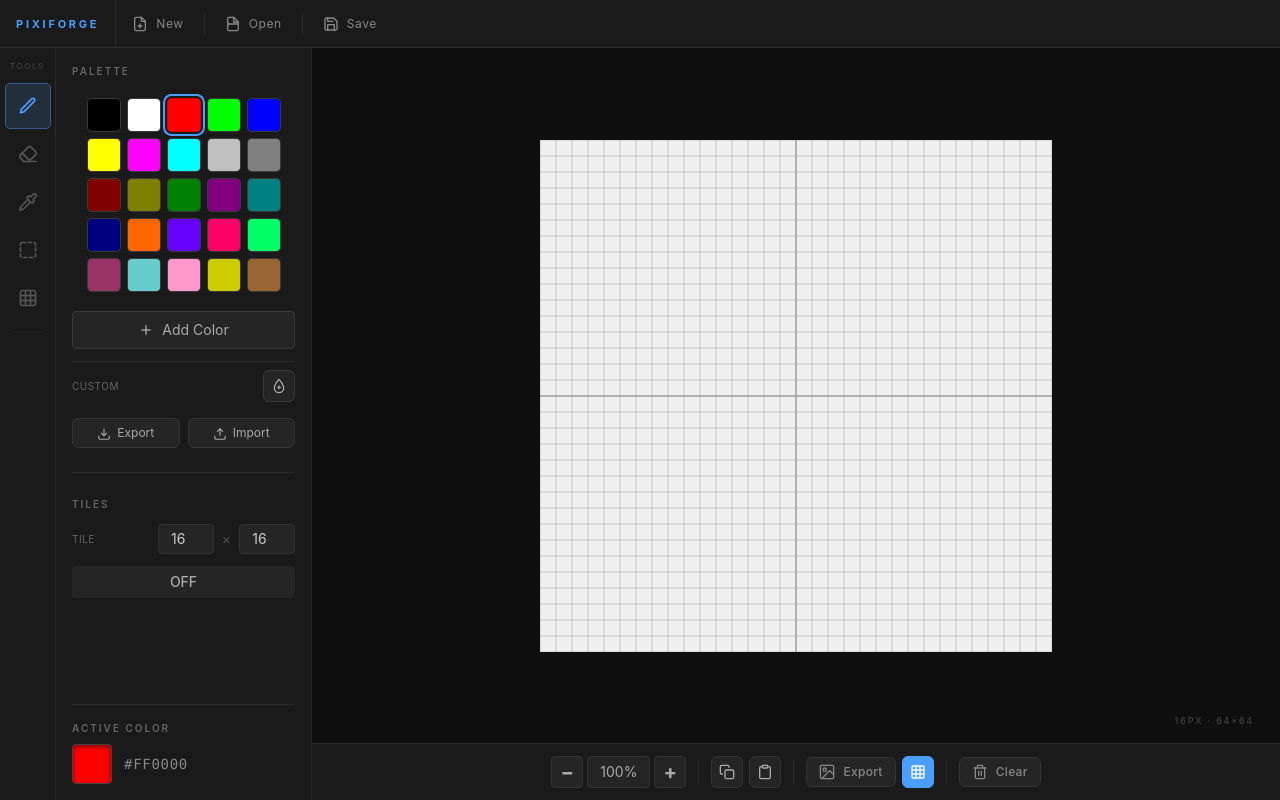
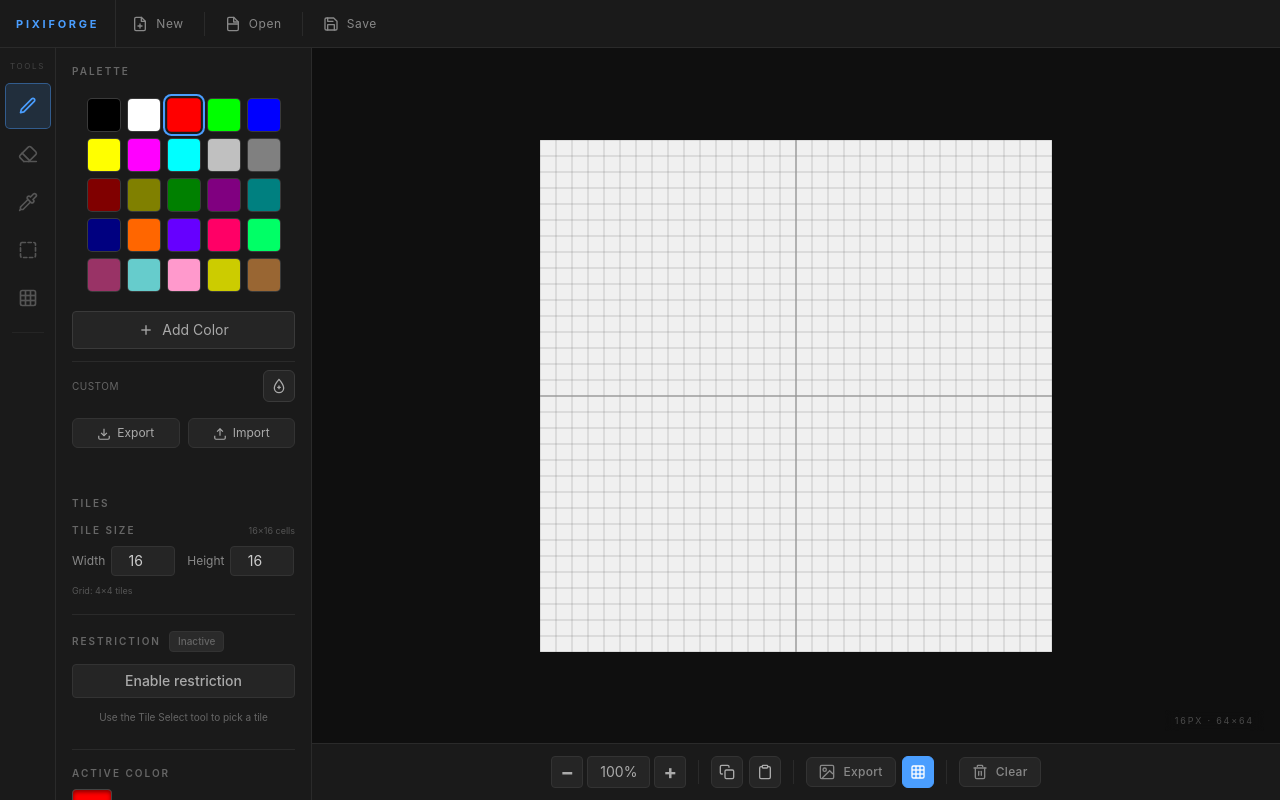
Before and after one commit to epitexam/pixiforge, a React (Vite) app: page / in a window 1280 px wide. Built offline with nearby package versions, Linux system fonts and the light colour scheme.

Commit message:
style(TileControls): enhance layout and accessibility of tile controls; improve tile mode indicator in Canvas

```diff
--- a/src/components/molecules/TileControls.tsx
+++ b/src/components/molecules/TileControls.tsx
@@ -22,50 +22,107 @@ export const TileControls: React.FC = () => {
         setTileMode(!tileModeEnabled);
     };
 
+    const cols = Math.ceil(64 / tileWidth);
+    const rows = Math.ceil(64 / tileHeight);
+
     return (
-        <div className="flex flex-col gap-3">
+        <div className="flex flex-col gap-4">
+
+            <div className="flex flex-col gap-2">
+                <div className="flex items-center justify-between">
+                    <span className="text-[10px] font-semibold tracking-[0.2em] text-[#666] uppercase">
+                        Tile size
+                    </span>
+                    <span className="text-[9px] text-[#555]">
+                        {tileWidth}×{tileHeight} cells
+                    </span>
+                </div>
                 <div className="flex items-center gap-3">
-                <span className="text-[10px] text-[#666] uppercase tracking-wider">Tile</span>
-                <div className="flex items-center gap-2 ml-auto">
+                    <div className="flex items-center gap-1.5">
+                        <label className="text-xs text-[#888]">Width</label>
                         <input
                             type="number"
                             value={tileWidth}
                             onChange={handleWidthChange}
-                        className="w-14 bg-[#252525] border border-[#333] rounded px-2 py-1 text-center text-[#ccc] text-sm"
+                            className="w-16 bg-[#252525] border border-[#333] rounded px-2 py-1 text-center text-[#ccc] text-sm focus:border-[#4a9eff] outline-none transition-colors"
                             min={1}
                             max={256}
                             step={1}
-                        aria-label="Tile width"
+                            aria-label="Tile width in cells"
                         />
-                    <span className="text-[#555] text-sm">×</span>
+                    </div>
+                    <div className="flex items-center gap-1.5">
+                        <label className="text-xs text-[#888]">Height</label>
                         <input
                             type="number"
                             value={tileHeight}
                             onChange={handleHeightChange}
-                        className="w-14 bg-[#252525] border border-[#333] rounded px-2 py-1 text-center text-[#ccc] text-sm"
+                            className="w-16 bg-[#252525] border border-[#333] rounded px-2 py-1 text-center text-[#ccc] text-sm focus:border-[#4a9eff] outline-none transition-colors"
                             min={1}
                             max={256}
                             step={1}
-                        aria-label="Tile height"
+                            aria-label="Tile height in cells"
                         />
                     </div>
                 </div>
+                <div className="text-[9px] text-[#555]">
+                    Grid: {cols}×{rows} tiles
+                </div>
+            </div>
+
+            <div className="w-full h-px bg-[#2a2a2a]" />
+
+            <div className="flex flex-col gap-3">
                 <div className="flex items-center gap-3">
+                    <div className="flex-1 flex items-center gap-2">
+                        <span className="text-[10px] font-semibold tracking-[0.2em] text-[#666] uppercase">
+                            Restriction
+                        </span>
+                        <span
+                            className={`text-[10px] font-medium px-2 py-0.5 rounded ${tileModeEnabled
+                                ? 'bg-[#4a9eff]/20 text-[#4a9eff] border border-[#4a9eff]/40'
+                                : 'bg-[#2a2a2a] text-[#666] border border-[#333]'
+                                }`}
+                        >
+                            {tileModeEnabled ? 'Active' : 'Inactive'}
+                        </span>
+                    </div>
+                    {selectedTile && (
+                        <span className="text-sm text-[#4a9eff] whitespace-nowrap">
+                            Tile ({selectedTile.col}, {selectedTile.row})
+                        </span>
+                    )}
+                </div>
+
+                <div className="flex items-center gap-2">
                     <button
                         onClick={toggleTileMode}
-                    className={`flex-1 px-3 py-1.5 rounded text-sm font-medium transition-colors ${
-                        tileModeEnabled
-                            ? 'bg-[#4a9eff] text-white'
-                            : 'bg-[#252525] text-[#aaa] hover:bg-[#333]'
+                        className={`flex-1 px-3 py-1.5 text-sm font-medium rounded transition-colors ${tileModeEnabled
+                            ? 'bg-[#4a9eff] text-white hover:bg-[#3a8eff]'
+                            : 'bg-[#252525] text-[#aaa] border border-[#333] hover:bg-[#2f2f2f] hover:border-[#4a9eff]'
                             }`}
                     >
-                    {tileModeEnabled ? 'ON' : 'OFF'}
+                        {tileModeEnabled ? 'Disable restriction' : 'Enable restriction'}
                     </button>
-                {selectedTile && (
-                    <span className="text-sm text-[#4a9eff]">
-                        ({selectedTile.col}, {selectedTile.row})
-                    </span>
+                    {tileModeEnabled && (
+                        <button
+                            onClick={() => setTileMode(false)}
+                            className="px-3 py-1.5 text-sm font-medium text-[#cf6679] hover:text-white hover:bg-[#cf6679]/20 rounded border border-[#cf6679]/30 transition-all"
+                        >
+                            Exit
+                        </button>
                     )}
+                </div>
+
+                {tileModeEnabled ? (
+                    <div className="text-[10px] text-[#4a9eff] bg-[#4a9eff]/5 rounded p-1.5 border border-[#4a9eff]/20 text-center">
+                        Drawing is restricted to the selected tile
+                    </div>
+                ) : !selectedTile ? (
+                    <div className="text-[10px] text-[#666] text-center">
+                        Use the Tile Select tool to pick a tile
+                    </div>
+                ) : null}
             </div>
         </div>
     );
--- a/src/components/organisms/Canvas.tsx
+++ b/src/components/organisms/Canvas.tsx
@@ -283,10 +283,56 @@ export const Canvas = forwardRef<CanvasHandle, CanvasProps>(
             backgroundColor: isInsideTile ? "rgba(0, 255, 255, 0.15)" : "rgba(255, 0, 0, 0.1)",
             pointerEvents: "none",
             zIndex: 10,
+            transition: "background-color 0.15s",
           }}
         />
       );
     }, [tileModeEnabled, selectedTile, tileWidth, tileHeight, effectiveWidth, effectiveHeight, cellSize, scale, translateX, translateY, isInsideTile]);
+
+    const tileModeIndicator = useMemo(() => {
+      if (!tileModeEnabled || !selectedTile) return null;
+      return (
+        <div
+          style={{
+            position: "absolute",
+            top: 8,
+            left: 8,
+            zIndex: 20,
+            background: "rgba(0,0,0,0.75)",
+            backdropFilter: "blur(6px)",
+            border: "1px solid #4a9eff",
+            borderRadius: 6,
+            padding: "4px 10px",
+            display: "flex",
+            alignItems: "center",
+            gap: 8,
+            pointerEvents: "auto",
+            fontSize: 11,
+            color: "#ccc",
+          }}
+        >
+          <span style={{ color: "#4a9eff" }}>Tile mode</span>
+          <span>
+            ({selectedTile.col}, {selectedTile.row})
+          </span>
+          <button
+            onClick={() => setTileMode(false)}
+            style={{
+              background: "transparent",
+              border: "none",
+              color: "#aaa",
+              cursor: "pointer",
+              fontSize: 14,
+              padding: "0 2px",
+              lineHeight: 1,
+            }}
+            title="Exit tile mode"
+          >
+            ✕
+          </button>
+        </div>
+      );
+    }, [tileModeEnabled, selectedTile, setTileMode]);
 
     const getCursor = () => {
       if (isPanning) return "grabbing";
@@ -304,7 +350,8 @@ export const Canvas = forwardRef<CanvasHandle, CanvasProps>(
     };
 
     const originalHandleMouseDown = handleMouseDown;
-    const customHandleMouseDown = useCallback((e: React.MouseEvent) => {
+    const customHandleMouseDown = useCallback(
+      (e: React.MouseEvent) => {
         if (activeTool === "tileSelect") {
           const rect = containerRef.current?.getBoundingClientRect();
           if (rect) {
@@ -314,13 +361,15 @@ export const Canvas = forwardRef<CanvasHandle, CanvasProps>(
               const row = Math.floor(indices.y / tileHeight);
               selectTile(col, row);
               setTileMode(true);
-            setActiveTool("pencil");
+              toast.info(`Tile (${col}, ${row}) selected`, { duration: 1200 });
             }
           }
           return;
         }
         originalHandleMouseDown(e);
-    }, [activeTool, getPixelIndexFromEvent, tileWidth, tileHeight, selectTile, setTileMode, setActiveTool, originalHandleMouseDown]);
+      },
+      [activeTool, getPixelIndexFromEvent, tileWidth, tileHeight, selectTile, setTileMode, originalHandleMouseDown],
+    );
 
     return (
       <div
@@ -363,6 +412,7 @@ export const Canvas = forwardRef<CanvasHandle, CanvasProps>(
           backgroundColor="rgba(74, 158, 255, 0.1)"
         />
         {tileOverlay}
+        {tileModeIndicator}
       </div>
     );
   },
```
Lines whose indentation alone changed are shown as unchanged.
